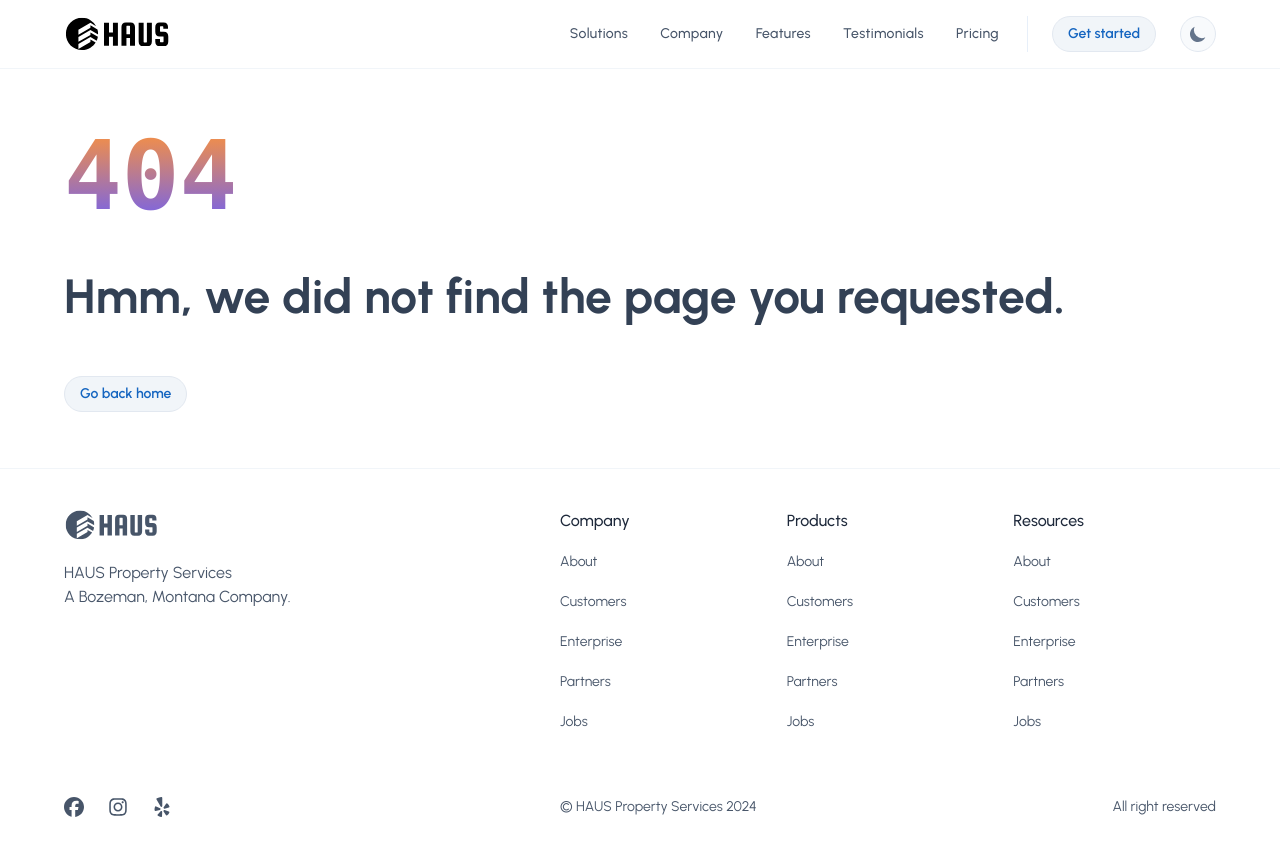
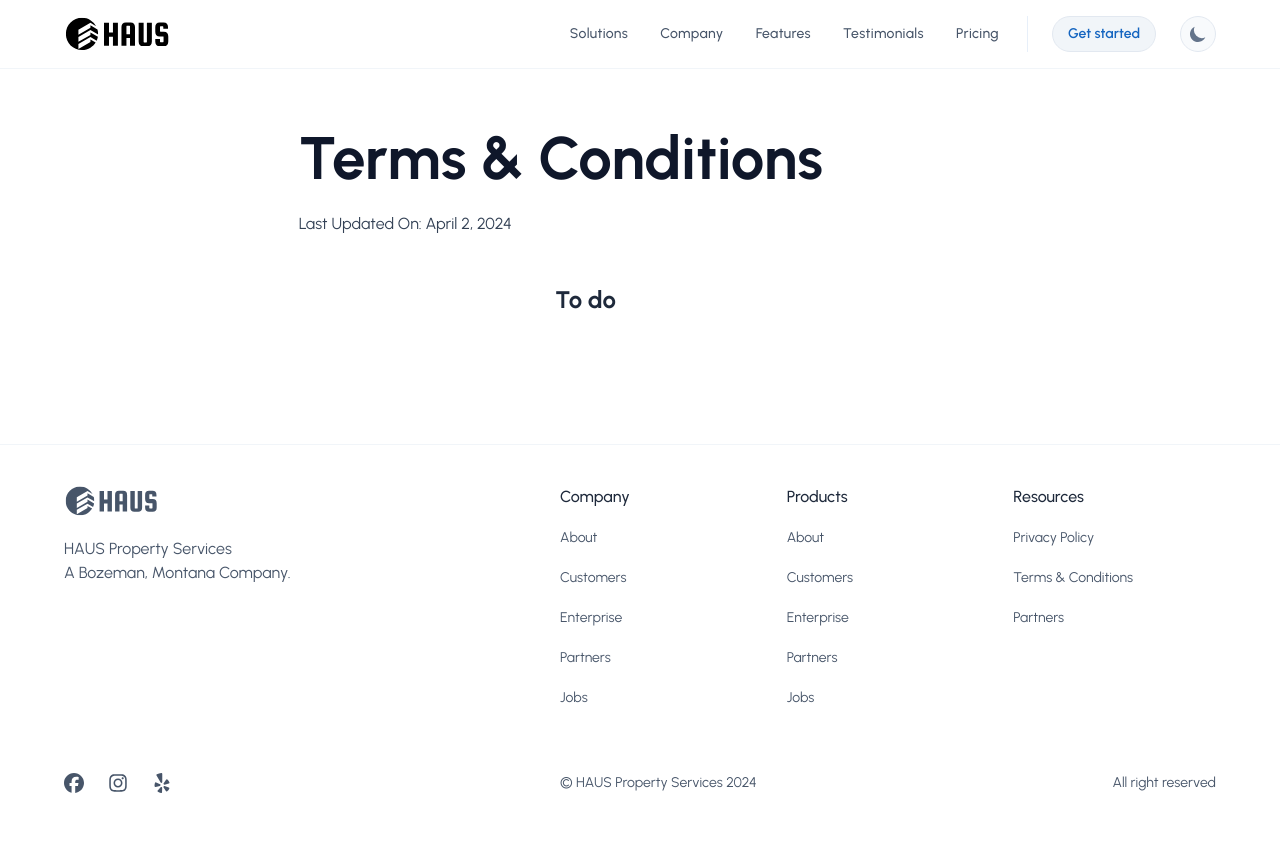
Before and after one commit to ben-v/haus, a React (Vite) app: page /terms in a window 1280 px wide. After the commit the page ends 825 px from the top, so only its background shows below. Built offline with nearby package versions, Linux system fonts and the light colour scheme.

Commit message:
Stubbed out page components for privacy, terms, and partners. Added links in footer.

```diff
--- a/src/App.tsx
+++ b/src/App.tsx
@@ -3,11 +3,14 @@ import { Route, Routes } from "react-router-dom"
 
 import Home from "./pages/home"
 import Contact from "./pages/contact";
+import Privacy from "./pages/legal/privacy";
+import Terms from "./pages/legal/terms";
 
 import ScrollToHashElementBehavior from "./components/behaviors/ScrollToHashElementBehavior"
 import Header from "./components/layouts/Header"
 import Footer from "./components/layouts/Footer"
 import GenericHttpError from "./components/errors/GenericHttpError";
+import Partners from "./pages/partners";
 
 interface Link {
   label: string;
@@ -44,11 +47,9 @@ function App() {
     {
       title: 'Resources',
       links: [
-        { label: 'About', url: '#' },
-        { label: 'Customers', url: '#' },
-        { label: 'Enterprise', url: '#' },
-        { label: 'Partners', url: '#' },
-        { label: 'Jobs', url: '#' }
+        { label: 'Privacy Policy', url: '/privacy' },
+        { label: 'Terms & Conditions', url: '/terms' },
+        { label: 'Partners', url: '/partners' },
       ]
     }
   ];
@@ -61,6 +62,9 @@ function App() {
       <Routes>
         <Route path="/" element={<Home />} />
         <Route path="/contact" element={<Contact />} />
+        <Route path="/partners" element={<Partners />} />
+        <Route path="/privacy" element={<Privacy />} />
+        <Route path="/terms" element={<Terms />} />
         <Route path="/server-error" element={<GenericHttpError title="500" description="Well, this is embarassing, we encountered an unexpected error." />} />
         <Route path="*" element={<GenericHttpError title="404" description="Hmm, we did not find the page you requested."/>} />
       </Routes>
--- /dev/null
+++ b/src/pages/legal/privacy.tsx
@@ -0,0 +1,24 @@
+const Privacy = () => {
+    return (
+      <section className="py-32 sm:pt-32 md:pt-32 lg:pt-32">
+        <div className="mx-auto px-4 sm:px-12 xl:max-w-5xl xl:px-0">
+          <div className="relative z-10 text-start md:mx-auto md:w-5/6 lg:w-4/6">
+            <h1 className="relative text-start text-4xl font-bold text-gray-900 dark:text-white sm:text-5xl md:text-6xl">Privacy Policy</h1>
+            <p className="mt-6 text-gray-700 dark:text-gray-300">Last Updated On: April 2, 2024</p>
+          </div>
+
+          <div className="mt-12 grid gap-12 sm:mx-auto sm:max-w-lg lg:max-w-max lg:grid-cols-2">
+            <div className="relative">
+                <div className="absolute inset-0 hidden scale-105 rounded-3xl bg-gradient-to-b from-transparent dark:block dark:to-gray-900/80"></div>
+                <div className="relative">
+                  <h2 className="text-2xl font-bold text-gray-800 dark:text-white">To do</h2>
+                </div>
+            </div>
+          </div>
+        </div>
+      </section>
+
+    )
+  }
+
+  export default Privacy
--- /dev/null
+++ b/src/pages/legal/terms.tsx
@@ -0,0 +1,24 @@
+const Terms = () => {
+    return (
+      <section className="py-32 sm:pt-32 md:pt-32 lg:pt-32">
+        <div className="mx-auto px-4 sm:px-12 xl:max-w-5xl xl:px-0">
+          <div className="relative z-10 text-start md:mx-auto md:w-5/6 lg:w-4/6">
+            <h1 className="relative text-start text-4xl font-bold text-gray-900 dark:text-white sm:text-5xl md:text-6xl">Terms &amp; Conditions</h1>
+            <p className="mt-6 text-gray-700 dark:text-gray-300">Last Updated On: April 2, 2024</p>
+          </div>
+
+          <div className="mt-12 grid gap-12 sm:mx-auto sm:max-w-lg lg:max-w-max lg:grid-cols-2">
+            <div className="relative">
+                <div className="absolute inset-0 hidden scale-105 rounded-3xl bg-gradient-to-b from-transparent dark:block dark:to-gray-900/80"></div>
+                <div className="relative">
+                  <h2 className="text-2xl font-bold text-gray-800 dark:text-white">To do</h2>
+                </div>
+            </div>
+          </div>
+        </div>
+      </section>
+
+    )
+  }
+
+  export default Terms
--- /dev/null
+++ b/src/pages/partners/index.tsx
@@ -0,0 +1,23 @@
+const Partners = () => {
+    return (
+      <section className="py-32 sm:pt-32 md:pt-32 lg:pt-32">
+        <div className="mx-auto px-4 sm:px-12 xl:max-w-5xl xl:px-0">
+          <div className="relative z-10 text-start md:mx-auto md:w-5/6 lg:w-4/6">
+            <h1 className="relative text-start text-4xl font-bold text-gray-900 dark:text-white sm:text-5xl md:text-6xl">Our Partners</h1>
+          </div>
+
+          <div className="mt-12 grid gap-12 sm:mx-auto sm:max-w-lg lg:max-w-max lg:grid-cols-2">
+            <div className="relative">
+                <div className="absolute inset-0 hidden scale-105 rounded-3xl bg-gradient-to-b from-transparent dark:block dark:to-gray-900/80"></div>
+                <div className="relative">
+                  <h2 className="text-2xl font-bold text-gray-800 dark:text-white">To do</h2>
+                </div>
+            </div>
+          </div>
+        </div>
+      </section>
+
+    )
+  }
+
+  export default Partners
```
